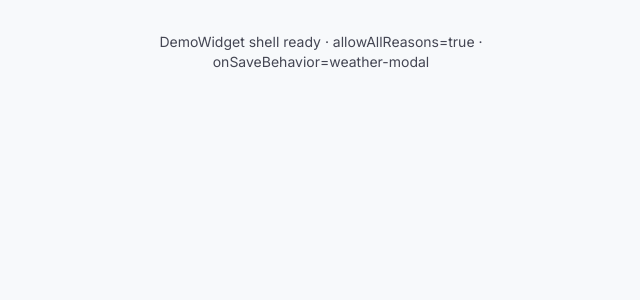
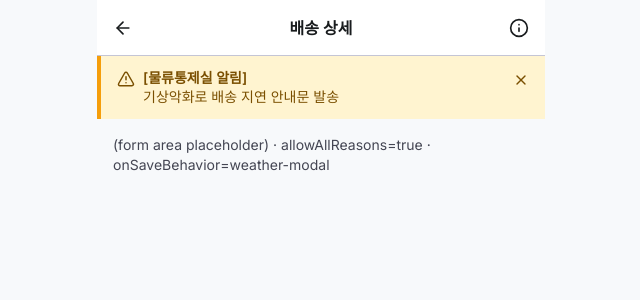
Before and after one commit to MelRanG/Manual-automation, a React (Vite) app in the folder frontend/: page /demo-widget-after in a window 1280 px wide. Shown: the top 300 px of the page, without its empty margins (319-959 px from the left). Built offline with nearby package versions, Linux system fonts and the light colour scheme; a web font is replaced by a local one.

Commit message:
feat(demo-widget): add header and delayed toast

```diff
--- a/frontend/src/pages/DemoWidget.tsx
+++ b/frontend/src/pages/DemoWidget.tsx
@@ -1,14 +1,67 @@
+import { useEffect, useState } from "react"
+import { ArrowLeft, Info, AlertTriangle, X } from "lucide-react"
+import { TOAST } from "./DemoWidget.constants"
+
 export interface DemoWidgetProps {
   allowAllReasons: boolean
   onSaveBehavior: "none" | "weather-modal"
 }
 
 export function DemoWidget({ allowAllReasons, onSaveBehavior }: DemoWidgetProps) {
+  const [toastOpen, setToastOpen] = useState(false)
+
+  useEffect(() => {
+    const id = window.setTimeout(() => setToastOpen(true), 2000)
+    return () => window.clearTimeout(id)
+  }, [])
+
   return (
     <div className="min-h-screen bg-[#f7f9fb] flex flex-col items-center font-['Inter',sans-serif] text-[#191c1e]">
       <div className="w-full max-w-md flex flex-col">
-        <div className="p-8 text-center text-sm text-[#444653]">
-          DemoWidget shell ready · allowAllReasons={String(allowAllReasons)} · onSaveBehavior={onSaveBehavior}
+        {/* 상단 헤더 */}
+        <header className="sticky top-0 z-30 bg-white border-b border-[#c4c5d5] h-14 px-4 flex items-center justify-between">
+          <button
+            type="button"
+            className="text-[#191c1e] p-1 -ml-1"
+            aria-label="뒤로"
+          >
+            <ArrowLeft size={20} />
+          </button>
+          <h1 className="text-base font-semibold">배송 상세</h1>
+          <button
+            type="button"
+            className="text-[#191c1e] p-1 -mr-1"
+            aria-label="도움말"
+          >
+            <Info size={20} />
+          </button>
+        </header>
+
+        {/* 토스트 */}
+        {toastOpen && (
+          <div
+            role="status"
+            className="sticky top-14 z-20 bg-[#fff4d0] border-l-4 border-[#f59e0b] text-[#7a4f00] px-4 py-3 flex items-start gap-2"
+          >
+            <AlertTriangle size={18} className="flex-shrink-0 mt-0.5" />
+            <div className="flex-1 text-sm leading-snug">
+              <div className="font-semibold">{TOAST.title}</div>
+              <div>{TOAST.body}</div>
+            </div>
+            <button
+              type="button"
+              onClick={() => setToastOpen(false)}
+              aria-label="알림 닫기"
+              className="text-[#7a4f00] p-1 -mr-1 flex-shrink-0"
+            >
+              <X size={16} />
+            </button>
+          </div>
+        )}
+
+        {/* 폼 영역 (다음 task에서 채움) */}
+        <div className="p-4 text-sm text-[#444653]">
+          (form area placeholder) · allowAllReasons={String(allowAllReasons)} · onSaveBehavior={onSaveBehavior}
         </div>
       </div>
     </div>
```
